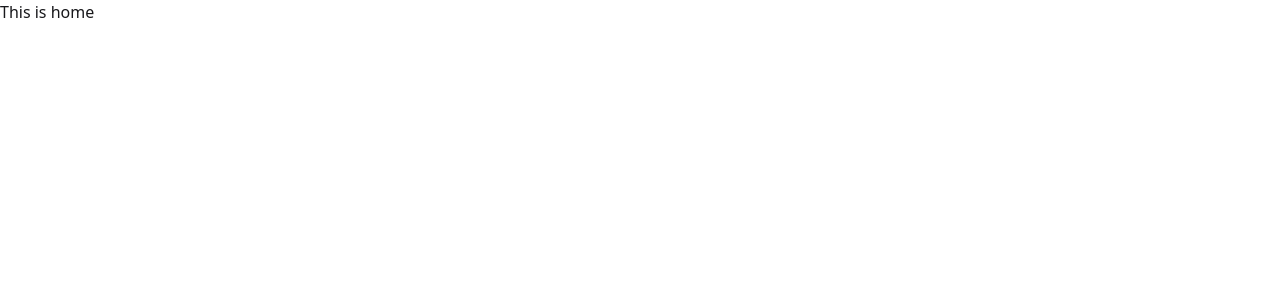
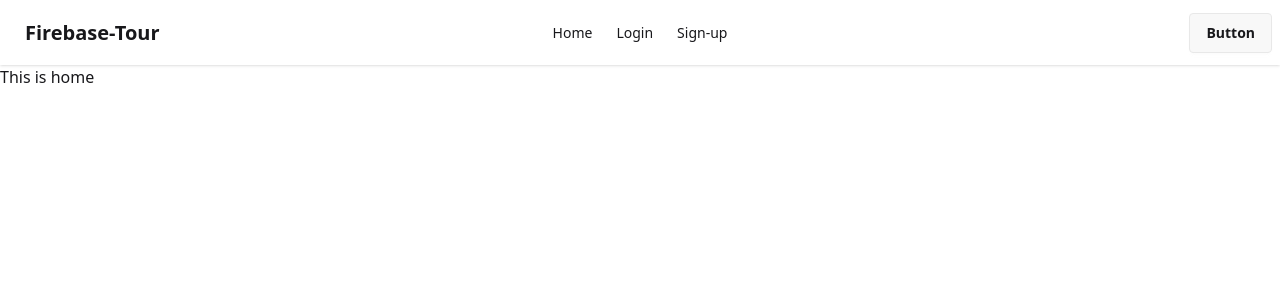
Before and after one commit to Suprio-Das/firebase-tour, a React (Vite) app: page / in a window 1280 px wide. Shown: the top 300 px of the page. Built offline with nearby package versions, Linux system fonts and the light colour scheme.

Commit message:
A Responsive DaisyUI Navbar Added with Three Navigations

```diff
--- /dev/null
+++ b/src/Header/Header.jsx
@@ -0,0 +1,37 @@
+import { NavLink } from "react-router";
+
+const Header = () => {
+    return (
+        <div>
+            <div className="navbar bg-base-100 shadow-sm">
+                <div className="navbar-start">
+                    <div className="dropdown">
+                        <div tabIndex={0} role="button" className="btn btn-ghost lg:hidden">
+                            <svg xmlns="http://www.w3.org/2000/svg" className="h-5 w-5" fill="none" viewBox="0 0 24 24" stroke="currentColor"> <path strokeLinecap="round" strokeLinejoin="round" strokeWidth="2" d="M4 6h16M4 12h8m-8 6h16" /> </svg>
+                        </div>
+                        <ul
+                            tabIndex={0}
+                            className="menu menu-sm dropdown-content bg-base-100 rounded-box z-1 mt-3 w-52 p-2 shadow">
+                            <li><NavLink to="/">Home</NavLink></li>
+                            <li><NavLink to="/login">Login</NavLink></li>
+                            <li><NavLink to="/signup">Sign-up</NavLink></li>
+                        </ul>
+                    </div>
+                    <a className="btn btn-ghost text-xl">Firebase-Tour</a>
+                </div>
+                <div className="navbar-center hidden lg:flex">
+                    <ul className="menu menu-horizontal px-1">
+                        <li><NavLink to="/">Home</NavLink></li>
+                        <li><NavLink to="/login">Login</NavLink></li>
+                        <li><NavLink to="/signup">Sign-up</NavLink></li>
+                    </ul>
+                </div>
+                <div className="navbar-end">
+                    <a className="btn">Button</a>
+                </div>
+            </div>
+        </div>
+    );
+};
+
+export default Header;
--- a/src/Root/Root.jsx
+++ b/src/Root/Root.jsx
@@ -1,8 +1,10 @@
 import { Outlet } from 'react-router';
+import Header from '../Header/Header';
 
 const Root = () => {
     return (
         <div>
+            <Header></Header>
             <Outlet></Outlet>
         </div>
     );
```
